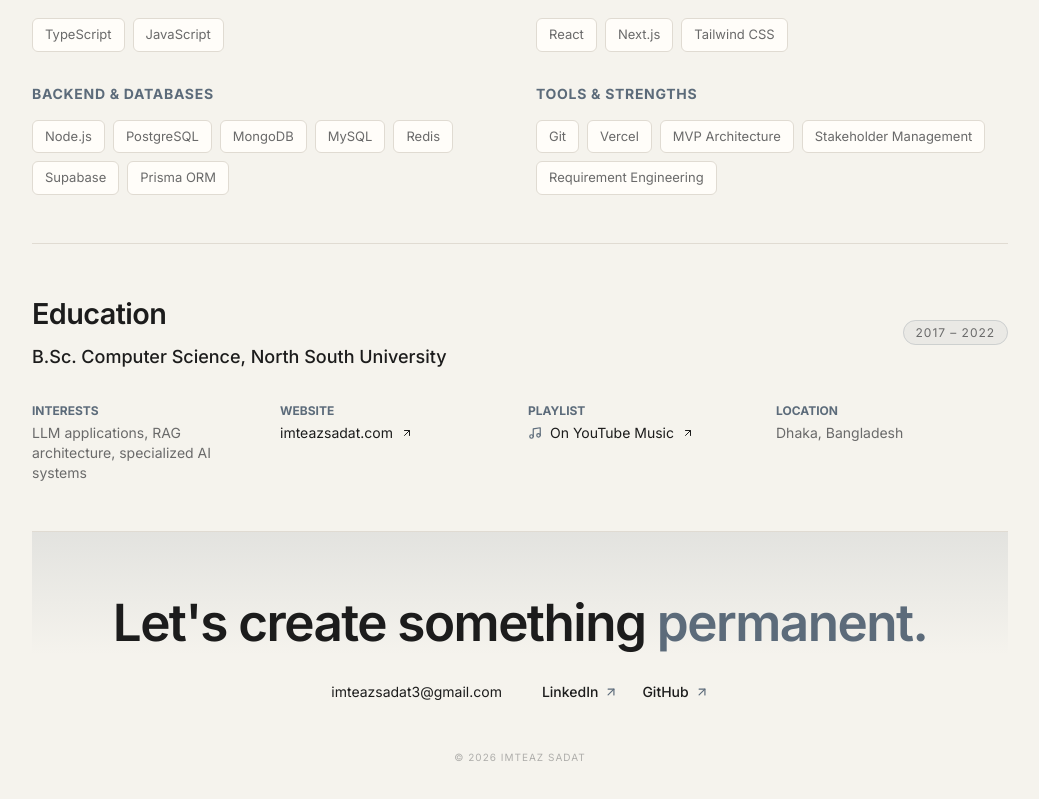
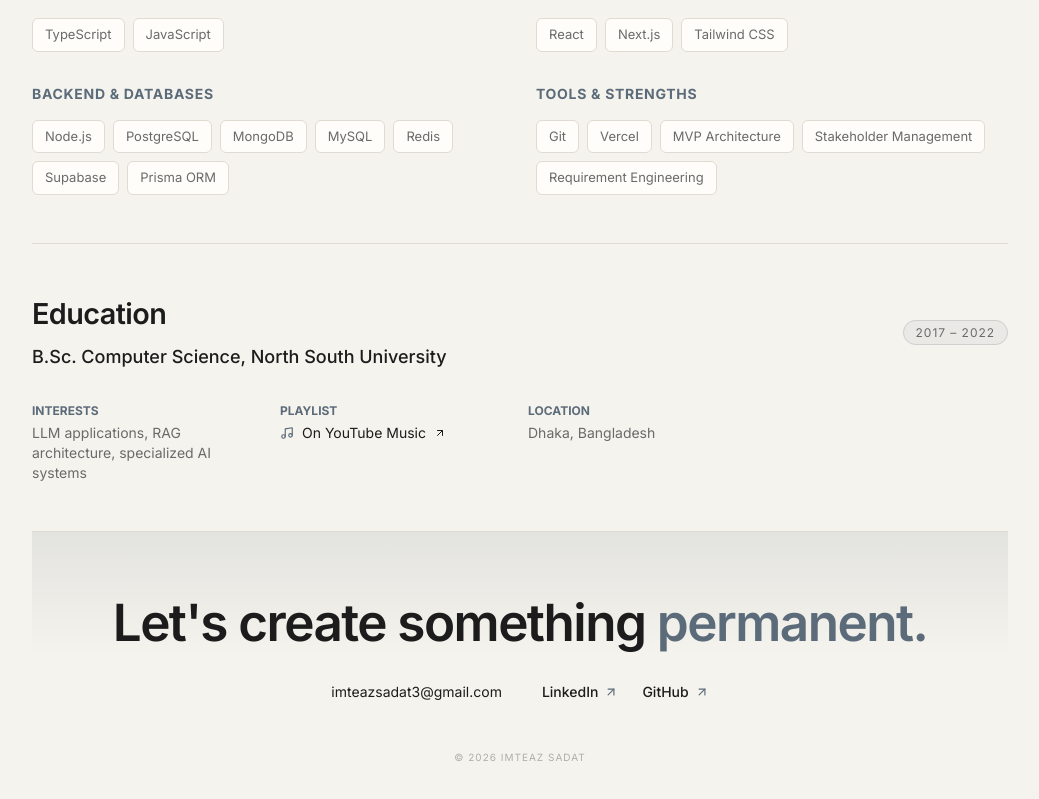
Before and after one commit to sadat66/portfolio, a Next.js app: page / in a window 1280 px wide. Shown: the part 1474-2273 px from the top of the page, without its empty margins (120-1159 px from the left). Built offline with nearby package versions, Linux system fonts and the light colour scheme.

Commit message:
refactor: remove website section from portfolio page to streamline content presentation

```diff
--- a/src/app/page.tsx
+++ b/src/app/page.tsx
@@ -226,18 +226,6 @@ export default function Home() {
               <p className="text-sm text-[var(--muted)]">LLM applications, RAG architecture, specialized AI systems</p>
             </div>
             <div>
-              <p className="text-xs font-bold uppercase text-[var(--accent)] mb-1">Website</p>
-              <a
-                href="https://imteazsadat.com"
-                target="_blank"
-                rel="noopener noreferrer"
-                className="flex items-center gap-2 text-sm text-[var(--muted)] hover:text-[var(--accent)] transition-colors"
-              >
-                <span>imteazsadat.com</span>
-                <ArrowUpRight size={12} />
-              </a>
-            </div>
-            <div>
               <p className="text-xs font-bold uppercase text-[var(--accent)] mb-1">Playlist</p>
               <a
                 href="https://music.youtube.com/playlist?list=PLPDuaJTLxFK7p-P2wMaw_RrDh9v4Ql58F&si=vuAhownij6rKVOn2"
```
